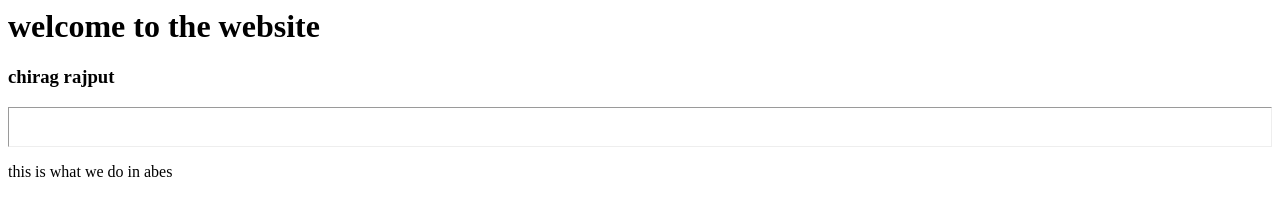
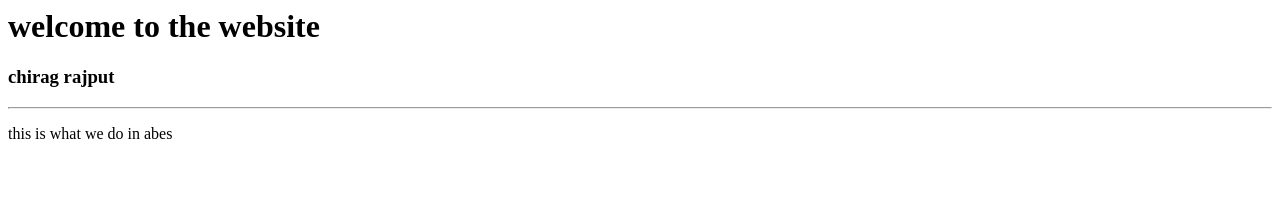
Before and after one commit to chiragrajput28/abc, a plain HTML site: page index.html in a window 1280 px wide. Drawn offline with Linux system fonts and the light colour scheme.

Commit message:
Update index.html

```diff
--- a/index.html
+++ b/index.html
@@ -7,7 +7,7 @@
 <body>
   <h1>welcome to the website</h1>
   <h3>chirag rajput</h3>
-  <hr size=40>
+  <hr>
   <p style="text align: center;">
     this is what we do in abes
   </p>
```
